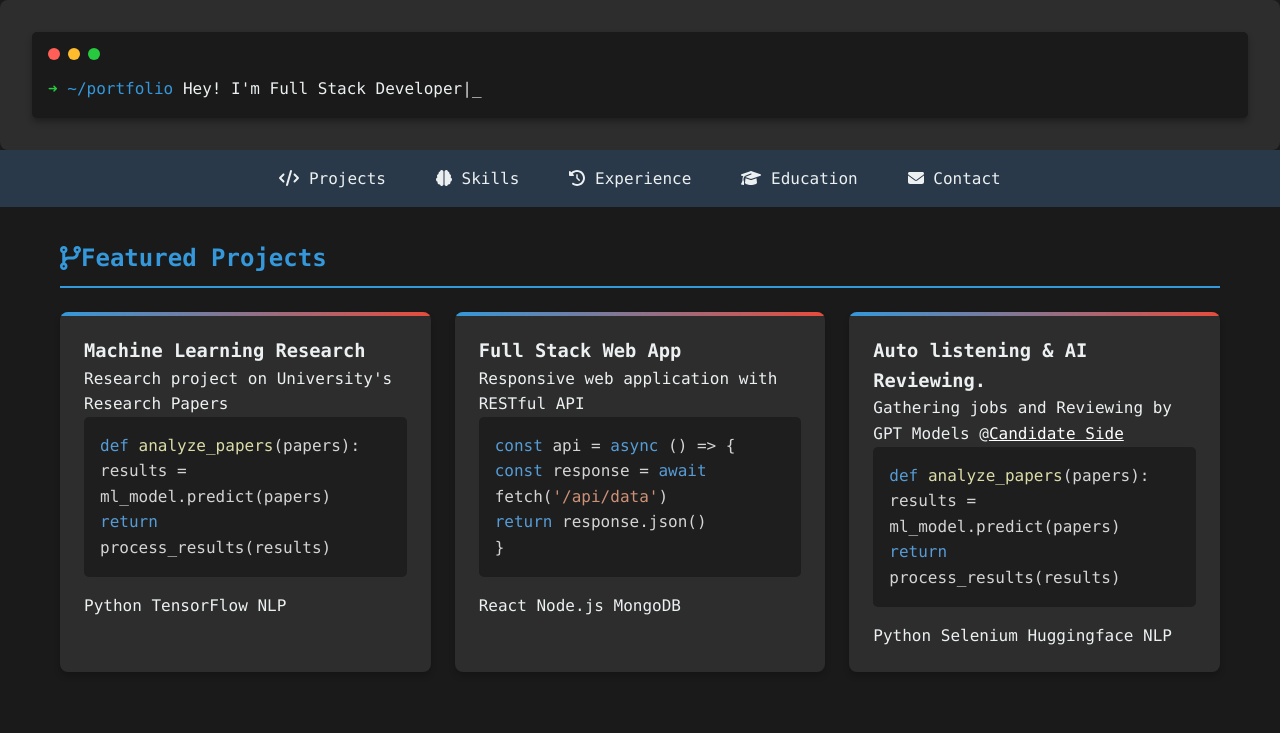
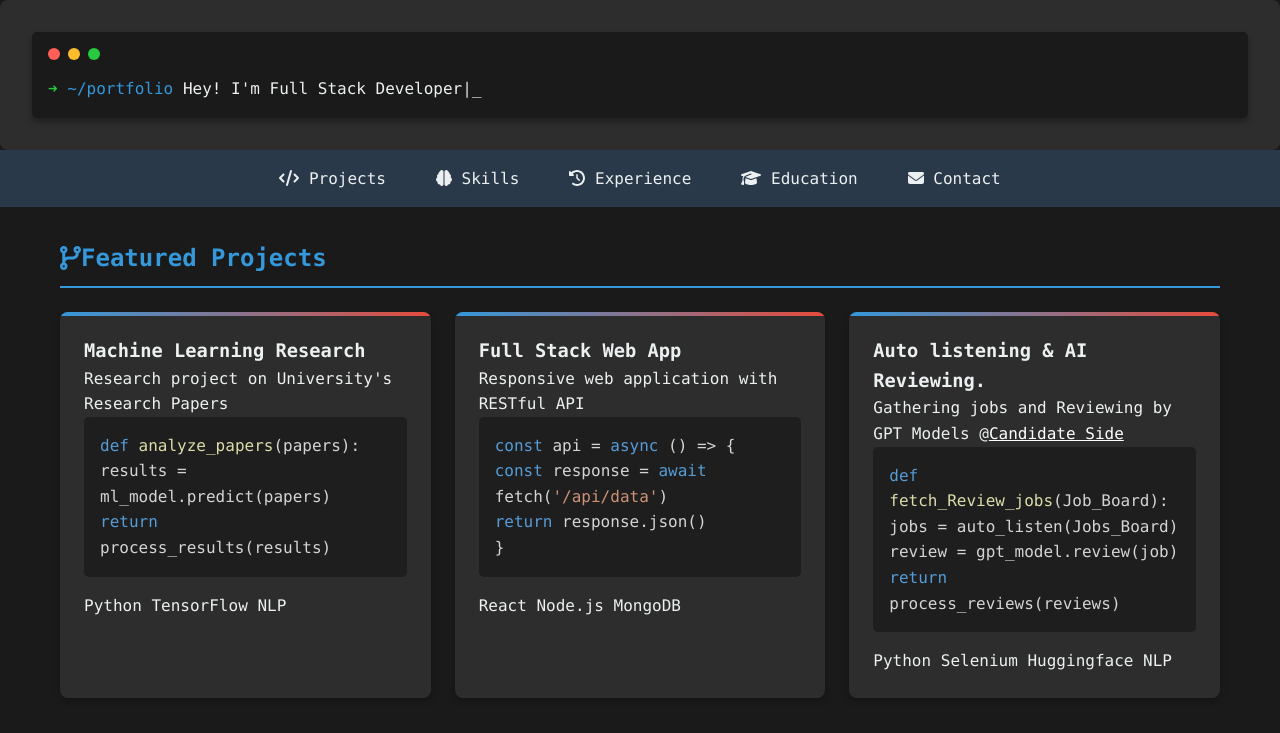
Before and after one commit to ahtashamilyas/ahtashamilyas.github.io, a plain HTML site: page index.html in a window 1280 px wide. Shown: the top 733 px of the page. Drawn offline with nearby package versions, Linux system fonts and the light colour scheme; no server answers.

Commit message:
Ubdated "Auto listening & AI Reviewing"

```diff
--- a/index.html
+++ b/index.html
@@ -399,9 +399,10 @@
                     <h3>Auto listening & AI Reviewing.</h3>
                     <p>Gathering jobs and Reviewing by GPT Models @<a href="https://candidateside.com" style="color: white;">Candidate Side</a></p>
                     <div class="code-snippet">
-                        <span class="code-line"><span class="code-keyword">def</span> <span class="code-function">analyze_papers</span>(papers):</span>
-                        <span class="code-line">    results = ml_model.predict(papers)</span>
-                        <span class="code-line">    <span class="code-keyword">return</span> process_results(results)</span>
+                        <span class="code-line"><span class="code-keyword">def</span> <span class="code-function">fetch_Review_jobs</span>(Job_Board):</span>
+                        <span class="code-line">    jobs = auto_listen(Jobs_Board)</span>
+                        <span class="code-line">    review = gpt_model.review(job)</span>
+                        <span class="code-line">    <span class="code-keyword">return</span> process_reviews(reviews)</span>
                     </div>
                     <div class="tech-stack">
                         <span class="skill-tag">Python</span>
```
